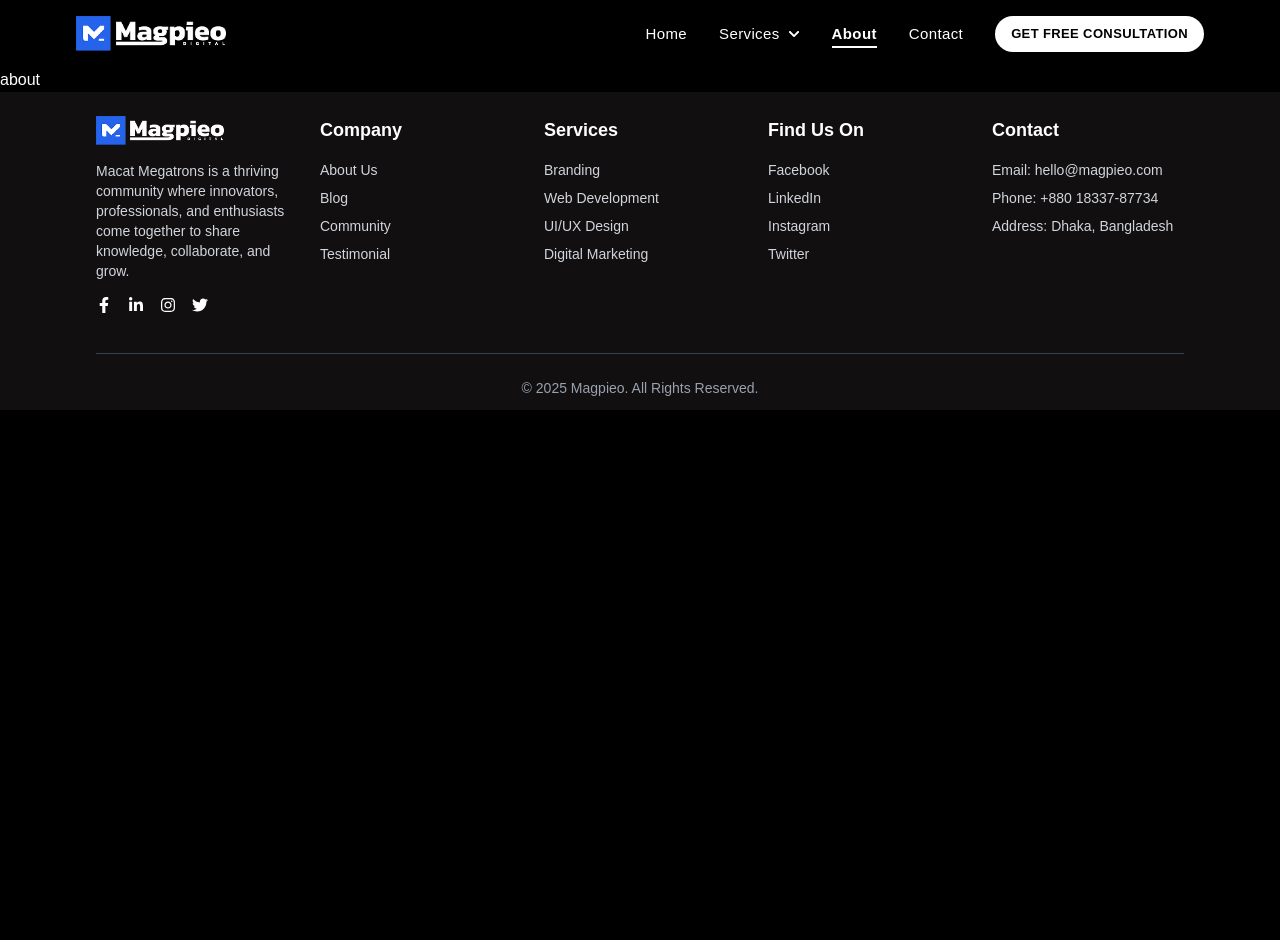
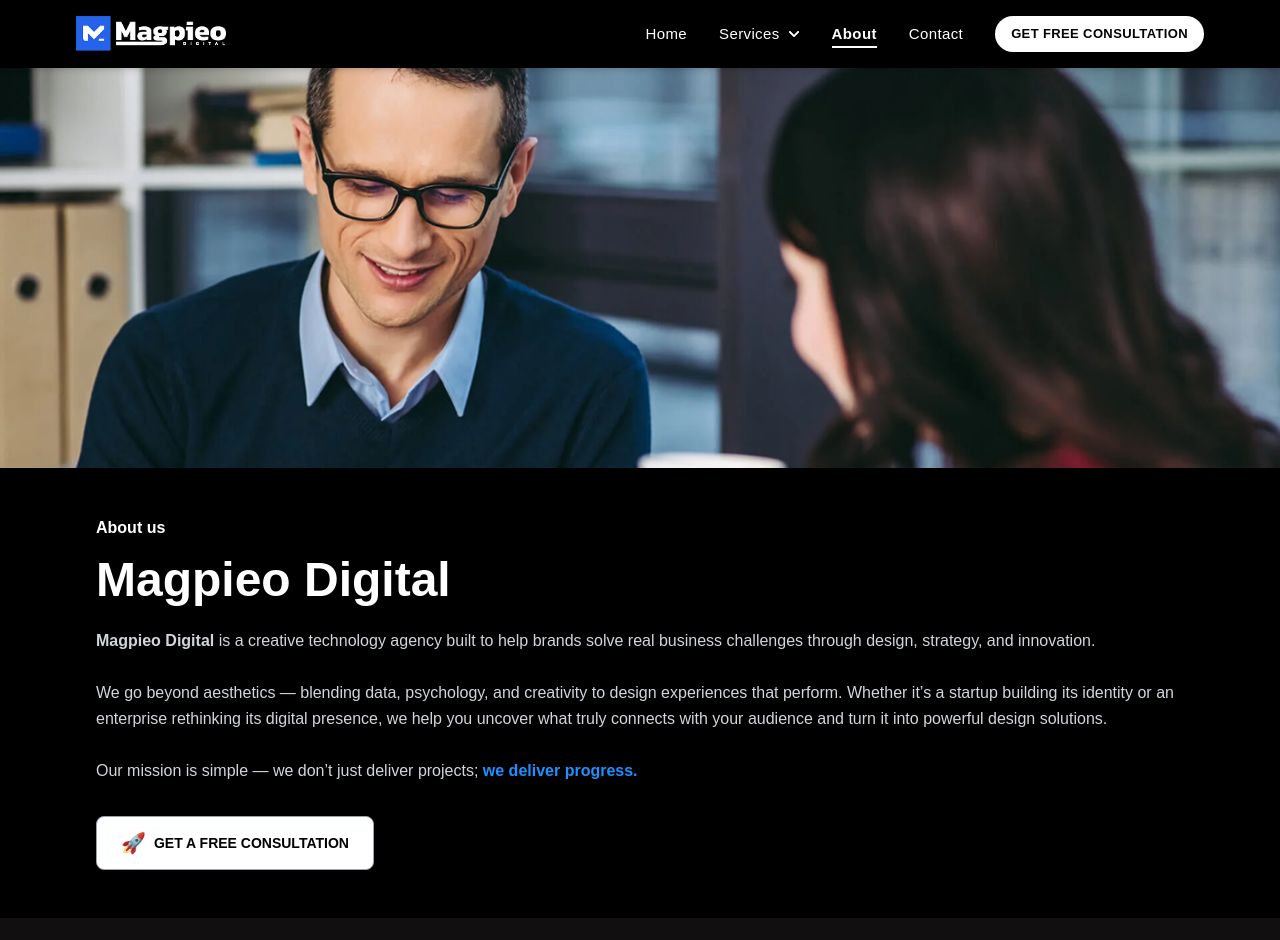
Before and after one commit to magpieo/magpieo-digital, a Next.js app: page /about in a window 1280 px wide. Shown: the top 940 px of the page. Before the commit the page ends 800 px from the top, so only its background shows below. Built offline with nearby package versions, Linux system fonts and the light colour scheme.

Commit message:
about us secction designed in about page

```diff
--- /dev/null
+++ b/src/app/(MainLayout)/about/_components/AboutUs.tsx
@@ -0,0 +1,11 @@
+import React from 'react';
+
+const AboutUs = () => {
+    return (
+        <div>
+            AboutUs
+        </div>
+    );
+};
+
+export default AboutUs;
--- a/src/app/(MainLayout)/about/page.tsx
+++ b/src/app/(MainLayout)/about/page.tsx
@@ -1,5 +1,79 @@
-const page = () => {
-  return <div>about</div>;
+"use client";
+
+import Image from "next/image";
+import { motion } from "framer-motion";
+import bannerImage from "../../../asset/about/banner.png";
+
+const Page = () => {
+  return (
+    <div className="flex flex-col min-h-screen bg-black">
+      {/* 🔹 Banner Section */}
+      <div className="relative w-full h-[30vh] md:h-[30vh] lg:h-[50vh] overflow-hidden">
+        <Image
+          src={bannerImage}
+          alt="About Magpieo Digital"
+          fill
+          className="object-cover"
+          priority
+        />
+
+      </div>
+
+      {/* 🔹 Main Content Section */}
+      <div className="max-w-6xl mx-auto px-5 sm:px-8 py-8 md:py-12 text-white">
+        <div className=" ">
+          {/* Left - Text Content */}
+          <motion.div
+            initial={{ opacity: 0, x: -40 }}
+            whileInView={{ opacity: 1, x: 0 }}
+            transition={{ duration: 0.7 }}
+            viewport={{ once: true }}
+          >
+            <h4 className="pb-4 font-semibold">About us</h4>
+            <h2 className="text-2xl md:text-3xl lg:text-5xl     font-bold mb-6 text-white">
+             Magpieo Digital
+            </h2>
+
+            <p className="text-gray-300 leading-relaxed text-sm sm:text-base mb-8">
+              <strong>Magpieo Digital</strong> is a creative technology agency
+              built to help brands solve real business challenges through
+              design, strategy, and innovation. <br />
+              <br />
+              We go beyond aesthetics — blending data, psychology, and
+              creativity to design experiences that perform. Whether it’s a
+              startup building its identity or an enterprise rethinking its
+              digital presence, we help you uncover what truly connects with
+              your audience and turn it into powerful design solutions.
+              <br />
+              <br />
+              Our mission is simple — we don’t just deliver projects;{" "}
+              <span className="font-semibold text-[#1E90FF]">
+                we deliver progress.
+              </span>
+            </p>
+
+            {/* CTA Button */}
+            <motion.button
+              whileHover={{ scale: 1.05 }}
+              whileTap={{ scale: 0.97 }}
+              type="submit"
+              className="relative overflow-hidden border border-gray-400 text-sm uppercase px-6 py-3 rounded-lg bg-white text-black font-semibold group transition-all duration-500 cursor-pointer"
+            >
+              <span className="absolute left-0 top-0 h-full w-0 bg-[#1E90FF] transition-all duration-500 group-hover:w-full"></span>
+              <span className="relative z-10 flex items-center gap-2 justify-center group-hover:text-white">
+                <span className="text-xl transition-transform duration-300 group-hover:translate-x-[4px]">
+                  🚀
+                </span>
+               get a free consultation
+              </span>
+            </motion.button>
+          </motion.div>
+
+
+        </div>
+      </div>
+    </div>
+  );
 };
 
-export default page;
+export default Page;
```
Also changed, not shown: src/asset/about/banner.png (added).
